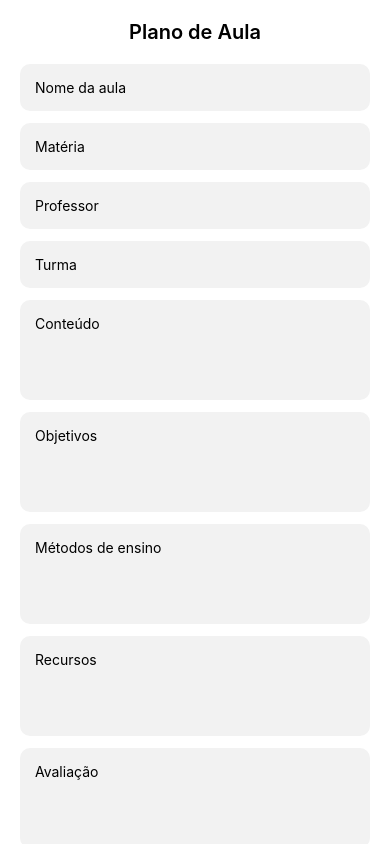
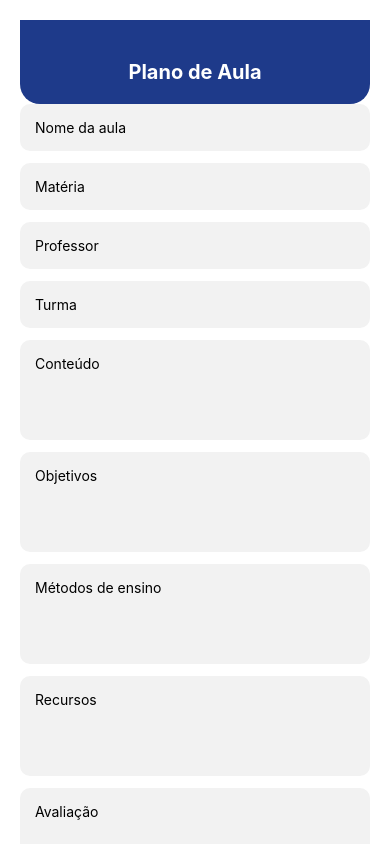
Before and after one commit to The-Vonky/MisParent, a React Native app: screen /PlanoAula in a window 390 px wide. Built offline with nearby package versions, Linux system fonts and the light colour scheme.

Commit message:
Padronizando o Header ADM - Parte I

```diff
--- /dev/null
+++ b/src/components/HeaderPadrao.js
@@ -0,0 +1,27 @@
+// components/HeaderPadrao.js
+import React from 'react';
+import { View, Text, StyleSheet } from 'react-native';
+
+export default function HeaderPadrao({ titulo }) {
+  return (
+    <View style={styles.header}>
+      <Text style={styles.headerText}>{titulo}</Text>
+    </View>
+  );
+}
+
+const styles = StyleSheet.create({
+  header: {
+    backgroundColor: '#1e3a8a',
+    paddingVertical: 20,
+    alignItems: 'center',
+    borderBottomLeftRadius: 20,
+    borderBottomRightRadius: 20,
+  },
+  headerText: {
+    paddingTop: 20,
+    color: '#fff',
+    fontSize: 20,
+    fontWeight: 'bold',
+  },
+});
--- a/src/screens/PlanoAulaScreen.js
+++ b/src/screens/PlanoAulaScreen.js
@@ -10,6 +10,7 @@ import {
 } from 'react-native';
 import { firestore } from '../config/firebaseConfig';
 import { collection, addDoc, Timestamp } from 'firebase/firestore';
+import HeaderPadrao from '../components/HeaderPadrao';
 
 export default function PlanoDeAulaScreen({ navigation }) {
   const [nomeAula, setNomeAula] = useState('');
@@ -62,7 +63,7 @@ export default function PlanoDeAulaScreen({ navigation }) {
 
   return (
     <ScrollView contentContainerStyle={styles.container}>
-      <Text style={styles.title}>Plano de Aula</Text>
+      <HeaderPadrao titulo="Plano de Aula" />
 
       <TextInput
         placeholder="Nome da aula"
--- a/src/screens/RelatorioDiario.js
+++ b/src/screens/RelatorioDiario.js
@@ -34,7 +34,7 @@ export default function RelatorioDiarioScreen() {
   useEffect(() => {
     async function carregarAlunos() {
       try {
-        const querySnapshot = await getDocs(collection(firestore, 'alunos'));
+        const querySnapshot = await getDocs(collection(firestore, 'Alunos'));
         const alunos = [];
         querySnapshot.forEach((doc) => {
           alunos.push({ id: doc.id, ...doc.data() });
```
